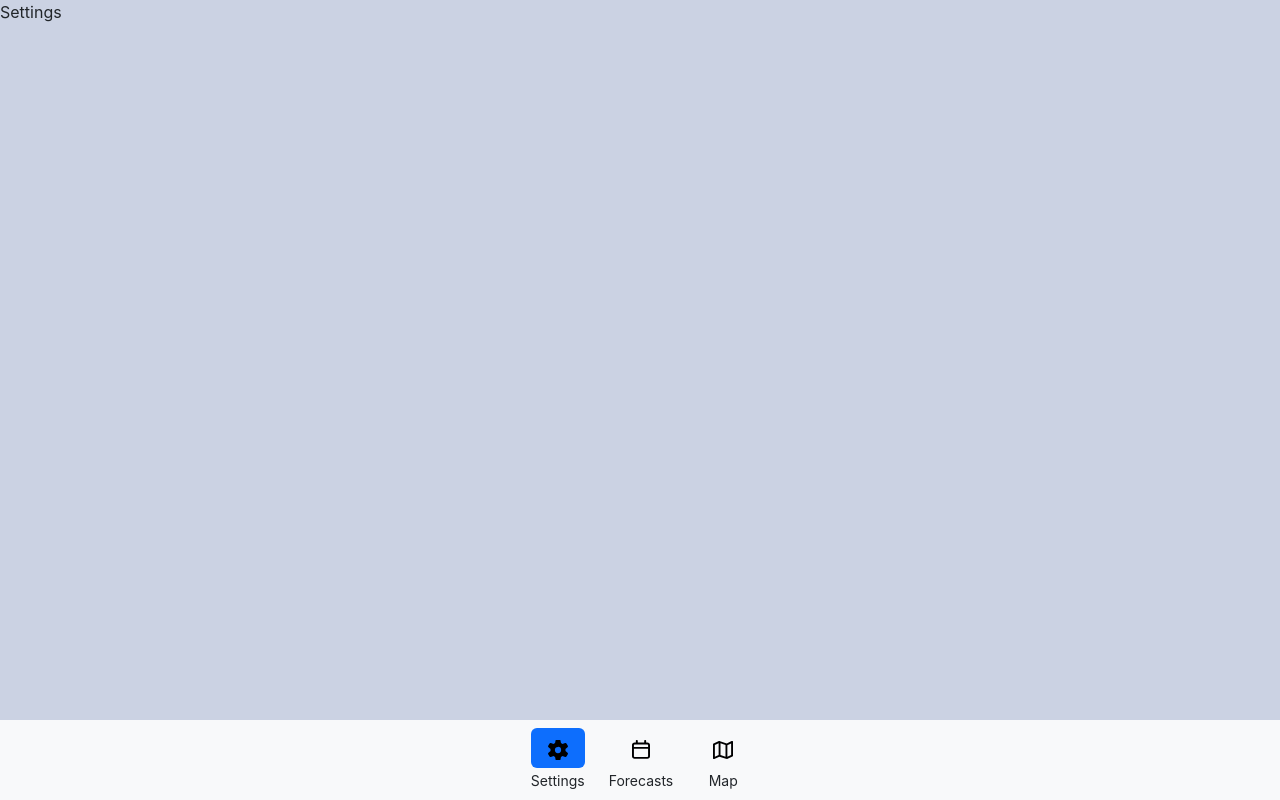
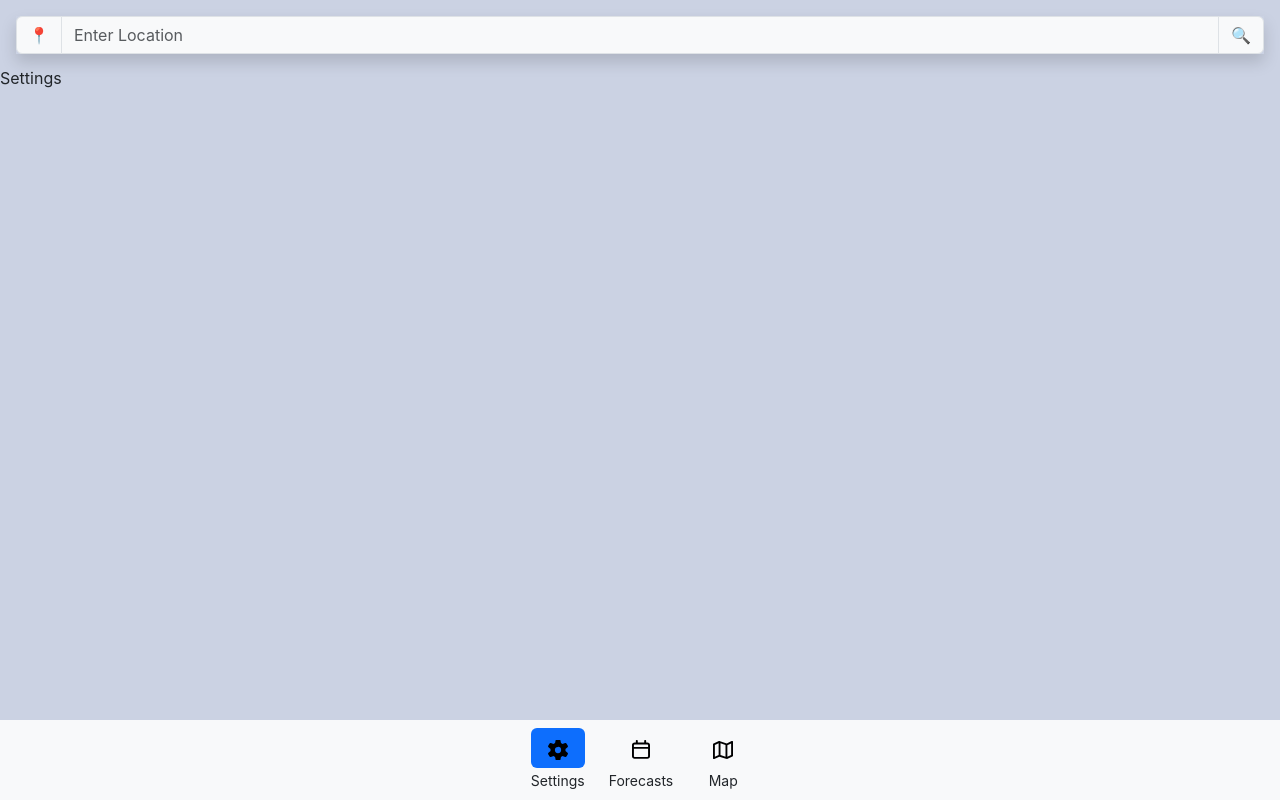
Before and after one commit to Ihashm1/WeatherApp, a React (Create React App) app: page / in a window 1280 px wide. Both pictures are taken after a click on the link 557 px from the left and 748 px from the top of the page. Built offline with nearby package versions, Linux system fonts and the light colour scheme.

Commit message:
moved geocoding search to outside of tab content

```diff
--- a/src/App.js
+++ b/src/App.js
@@ -55,24 +55,19 @@ const App = () => {
     function UpdateMap(props) {
         const map = useMap();
         map.flyTo(props.center);
-        return null;
+        return(
+            <Marker position={props.center}>
+            </Marker>
+        );
     }
 
     return (
         <>
         <div className='container-fluid p-0 pb-5' style={{minHeight:"100vh",backgroundColor:"#cbd2e3"}}>
-            <div className='tab-content' id="app-tabcontent">
-                <div className="tab-pane" id="settings">
-                    <div className="">
-                        <p>Settings</p>
-                    </div>
-                </div>
-                <div className='tab-pane show active' id="forecasts">
-                    <div className={divDisp ? "container-fluid p-3" : "container-fluid p-3 hidden"}>
+            <div className="p-3 pb-1">
                 <Geocoding sendData={setGeoData}/>
                     {geoData && (
                     <>
-
                     <Weather
                         sendData={setWeatherData}
                         latitude={geoData.latitude}
@@ -84,7 +79,16 @@ const App = () => {
                     />
                     </>
                 )}
+            </div>
 
+            <div className='tab-content' id="app-tabcontent">
+                <div className="tab-pane" id="settings">
+                    <div className="">
+                        <p>Settings</p>
+                    </div>
+                </div>
+                <div className='tab-pane show active' id="forecasts">
+                    <div className={divDisp ? "container-fluid p-3" : "container-fluid p-3 hidden"}>
                         <>
                             <div className="row row-cols-2 row-cols-md-4 row-gap-2 column-gap-2 mx-auto justify-content-center p-1">
                                 <ForecastButton
@@ -186,17 +190,13 @@ const App = () => {
                 </div>
                 <div className="tab-pane" id="map">
                     <div className="container-fluid p-3">
-                        <p>Map</p>
                         <div className='h-100 w-100' style={{}}>
-                            <MapContainer center={geoData ? [parseFloat(geoData.latitude), parseFloat(geoData.longitude)] : [0,0]} zoom={12} scrollWheelZoom={true} style={{height:"80vh"}}>
+                            <MapContainer center={geoData ? [parseFloat(geoData.latitude), parseFloat(geoData.longitude)] : [50,0]} zoom={10} scrollWheelZoom={true} style={{height:"80vh"}}>
                                 <TileLayer
                                     attribution='&copy; <a href="https://www.openstreetmap.org/copyright">OpenStreetMap</a> contributors'
                                     url="https://{s}.tile.openstreetmap.org/{z}/{x}/{y}.png"
                                 />
-                                <Marker position={geoData ? [parseFloat(geoData.latitude), parseFloat(geoData.longitude)] : [0,0]}>
-                                    <Popup>{geoData ? geoData.name : "No location"}</Popup>
-                                </Marker>
-                                <UpdateMap center={geoData ? [parseFloat(geoData.latitude), parseFloat(geoData.longitude)] : [0,0]} />
+                                <UpdateMap center={geoData ? [parseFloat(geoData.latitude), parseFloat(geoData.longitude)] : [50,0]} />
                             </MapContainer>
                         </div>
                         <p>Endmap</p>
--- a/src/Geocoding.js
+++ b/src/Geocoding.js
@@ -90,7 +90,7 @@ const Geocoding = (props) => {
     return (
         <div className="" id="geocoding">
             {
-            <form onSubmit={handleSubmit} className="mb-4">
+            <form onSubmit={handleSubmit} className="mb-2">
                 <div className="row p-0 m-0 no-gutters justify-content-center">
                     <div className="col p-0"
                         onMouseEnter={handleInputFocus}
```
Lines whose indentation alone changed are shown as unchanged.
